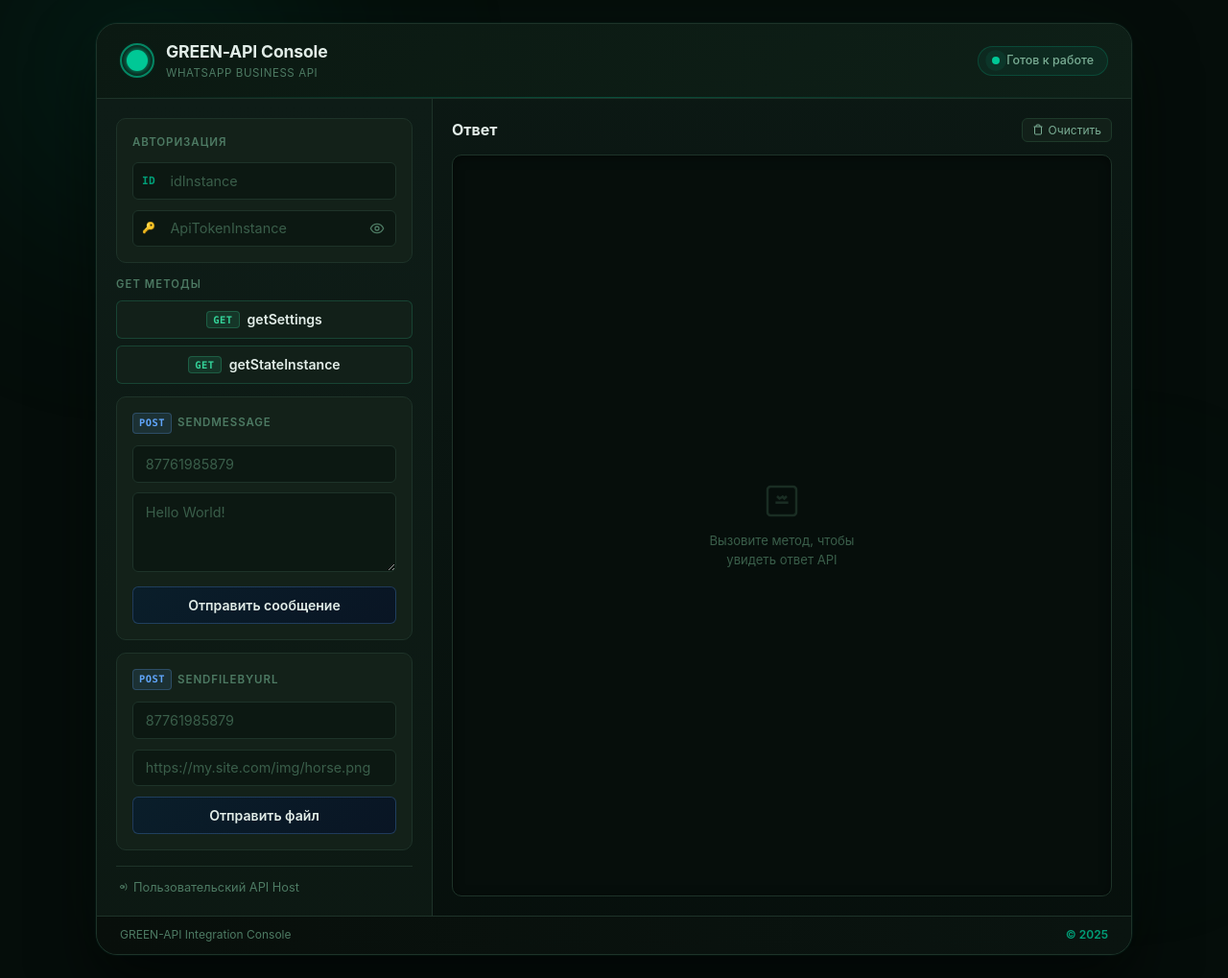
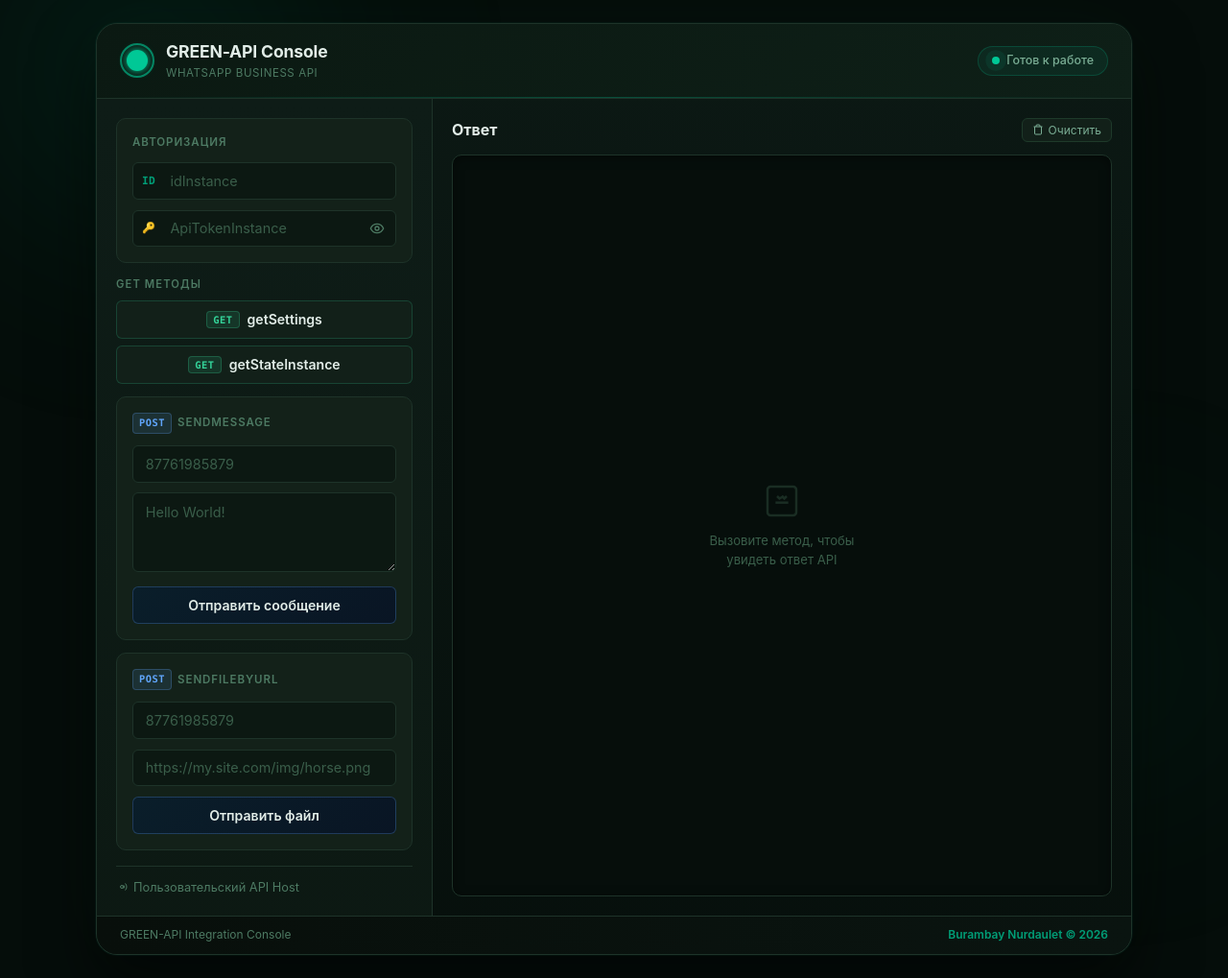
Before and after one commit to LeoIsBlack/green.api.task, a plain HTML site: page index.html in a window 1280 px wide. Shown: the whole page at 96% size. Drawn offline with Linux system fonts and the light colour scheme.

Commit message:
chore: update footer to Burambay Nurdaulet 2026

```diff
--- a/index.html
+++ b/index.html
@@ -175,7 +175,7 @@
       <!-- Нижняя строка с подписью -->
       <footer class="console-footer">
         <span>GREEN-API Integration Console</span>
-        <span class="footer-brand">© 2025</span>
+        <span class="footer-brand">Burambay Nurdaulet © 2026</span>
       </footer>
     </div>
   </div>
```
